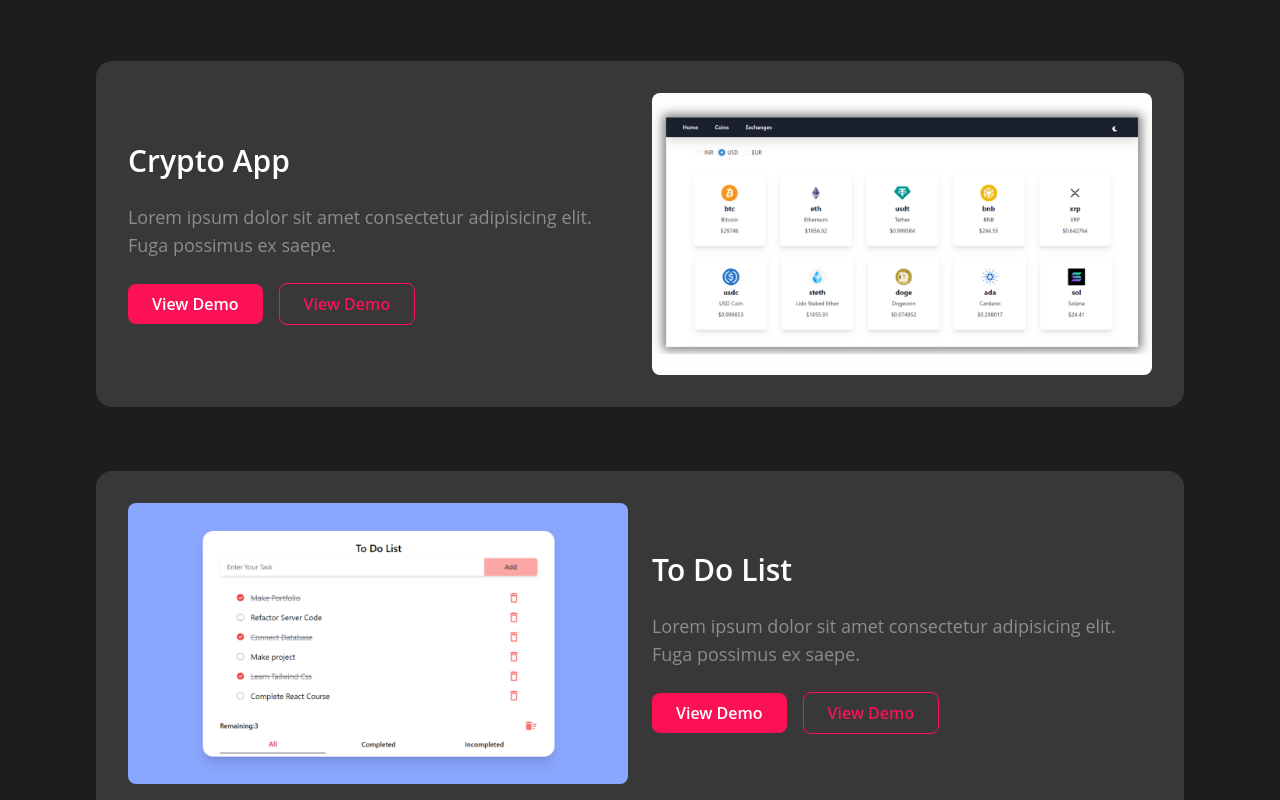
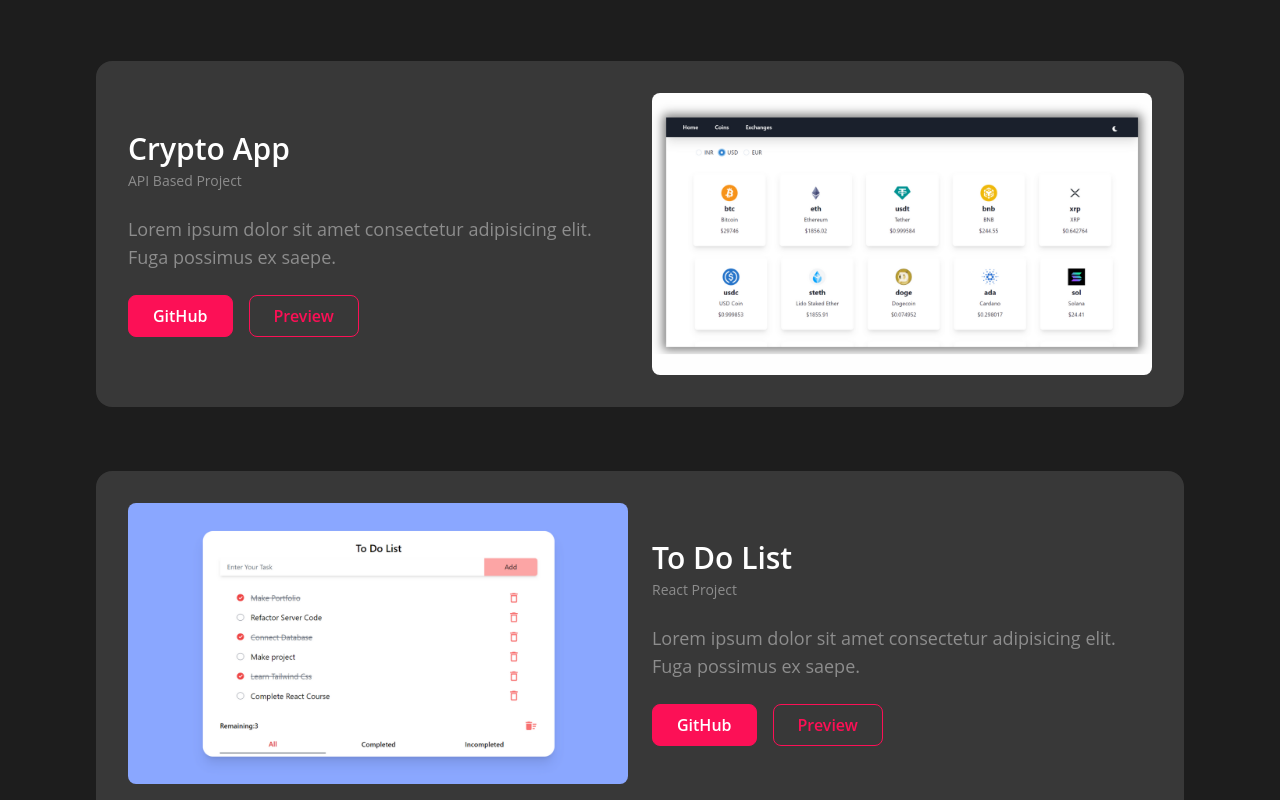
Before and after one commit to shivaydv/Portfolio, a React (Create React App) app: page / in a window 1280 px wide. Shown: the part 1240-2040 px from the top of the page. Built offline with nearby package versions, Linux system fonts and the light colour scheme.

Commit message:
added links and repos of the project and resolve the redirect error of netlify

```diff
--- a/src/Components/HeroSection.jsx
+++ b/src/Components/HeroSection.jsx
@@ -37,14 +37,14 @@ const HeroSection = () => {
           </div>
           <div className="flex gap-8 mt-12 mb-6  md:mt-10 md:mb-10 md:self-start  ">
             <a
-              className=" hover:text-[#fc1056] hover:scale-125 ease-in-out duration-200 "
+              className=" hover:text-[#fc1056] hover:scale-125 ease-in-out duration-200   "
               href="https://github.com/Shivaydv/" target="blank"
             >
               <AiFillGithub size={"2rem"} />
             </a>
             <a
               className=" hover:text-[#fc1056] hover:scale-125 ease-in-out duration-200 "
-              href="https://www.linkedin.com/in/shivay1256/" target="blank"
+              href="https://www.linkedin.com/in/shivaydv/" target="blank"
             >
               <AiFillLinkedin size={"2rem"} />
             </a>
@@ -62,7 +62,7 @@ const HeroSection = () => {
             </a>
 
           </div>
-          <button className=" px-6 py-2 bg-[#fc1056] rounded-lg font-semibold md:self-start">
+          <button className=" px-6 py-2 bg-[#fc1056] rounded-lg font-semibold md:self-start ease-in-out  hover:bg-[#fc105792]">
             <Link to={"/contact"}>Contact Me</Link>
           </button>
 
--- a/src/Components/Project.jsx
+++ b/src/Components/Project.jsx
@@ -14,57 +14,64 @@ const Project = () => {
     const projects=[{
         id:1,
         name:'Chat App',
+        subheading:"MERN Stack Project",
         description: "Lorem ipsum dolor sit amet consectetur adipisicing elit. Fuga possimus ex saepe.",
         image:{src:chat_p,alt:"Chat App"},
-        github_link:"https://github.com/shivaydv",
-        live_demo:""
+        github_link:"https://github.com/shivaydv/Chat-app",
+        live_demo:"https://shivaydv-chat-app.netlify.app/"
     },
     {
         id:2,
         name:'Crypto App',
+        subheading:"API Based Project",
         description: "Lorem ipsum dolor sit amet consectetur adipisicing elit. Fuga possimus ex saepe.",
         image:{src:crypto_p,alt:"Crypto App"},
-        github_link:"https://github.com/shivaydv",
-        live_demo:""
+        github_link:"https://github.com/shivaydv/Crypto-App",
+        live_demo:"https://sy-crypto.netlify.app/"
     },{
         id:3,
         name:'To Do List',
+        subheading:"React Project",
         description: "Lorem ipsum dolor sit amet consectetur adipisicing elit. Fuga possimus ex saepe.",
         image:{src:todolist_p,alt:"To Do List App"},
-        github_link:"https://github.com/shivaydv",
-        live_demo:""
+        github_link:"https://github.com/shivaydv/To-Do-List",
+        live_demo:"https://shivaydv-to-do-list.netlify.app/"
     },
     {
         id:4,
         name:'Tesla Clone',
+        subheading:"Basic Project",
         description: "Lorem ipsum dolor sit amet consectetur adipisicing elit. Fuga possimus ex saepe.",
         image:{src:tesla_p,alt:"Tesla"},
-        github_link:"https://github.com/shivaydv",
-        live_demo:""
+        github_link:"https://github.com/shivaydv/Tesla",
+        live_demo:"https://shivaydv.github.io/Tesla/"
     },
     {
         id:5,
         name:'TVJ Store',
+        subheading:"React Project",
         description: "Lorem ipsum dolor sit amet consectetur adipisicing elit. Fuga possimus ex saepe.",
         image:{src:tvj_p,alt:"TVJ Store"},
-        github_link:"https://github.com/shivaydv",
-        live_demo:""
+        github_link:"https://github.com/shivaydv/TVJ-Store",
+        live_demo:"https://shivaydv-ecom.netlify.app/"
     },
     {
         id:6,
         name:'Weather App',
+        subheading:"API Based Project",
         description: "Lorem ipsum dolor sit amet consectetur adipisicing elit. Fuga possimus ex saepe.",
         image:{src:weather_p,alt:"Weather App"},
-        github_link:"https://github.com/shivaydv",
-        live_demo:""
+        github_link:"https://github.com/shivaydv/weather-app",
+        live_demo:"https://sy-weather-app.netlify.app/"
     },
     {
         id:7,
         name:'Solve Mind',
+        subheading:"React Project",
         description: "Lorem ipsum dolor sit amet consectetur adipisicing elit. Fuga possimus ex saepe.",
         image:{src:solvemind_p,alt:"Solve Mind"},
-        github_link:"https://github.com/shivaydv",
-        live_demo:""
+        github_link:"https://github.com/shivaydv/SolveMind",
+        live_demo:"https://solvemind.netlify.app/"
     }]
 
 
@@ -81,15 +88,18 @@ const Project = () => {
             <div className={`w-full md:w-1/2  flex justify-center items-center `}>
                 <img className='rounded-lg object-cover' src={item.image.src} alt={item.image.alt} />
             </div>
-            <div className=' w-full md:w-1/2 space-y-6  justify-center flex flex-col '>
+            <div className=' w-full md:w-1/2 space-y-6  justify-center flex flex-col  '>
+                <div className='space-y-1'>
                 <h1 className='text-3xl font-semibold'>{item.name}</h1>
+                <p className='text-sm text-[#8d8d8d]'>{item.subheading}</p>
+                </div>
                 <p className='text-lg text-[#8d8d8d]'>{item.description}</p>
-                <div className='space-x-4'>
-                <button className=" px-6 py-2 bg-[#fc1056] rounded-lg font-semibold md:self-start">
-                    <a href={item.github_link}>View Demo</a>
+                <div className='md:space-x-4 flex justify-evenly w-full md:justify-start '>
+                <button className=" px-6 py-2 bg-[#fc1056] ease-in-out  hover:bg-[#fc105792] border border-[#fc1056] rounded-lg font-semibold md:self-start">
+                    <a href={item.github_link}>GitHub</a>
                 </button>
-                <button className=" px-6 py-2 border text-[#fc1056] border-[#fc1056] rounded-lg font-semibold md:self-start">
-                    <a href={item.live_demo}>View Demo</a>
+                <button className=" px-6 py-2 border text-[#fc1056] ease-in-out hover:text-[#fff] hover:border-[#fff] border-[#fc1056] rounded-lg font-semibold md:self-start">
+                    <a href={item.live_demo}>Preview</a>
                 </button>
                 </div>
             </div>
--- a/src/Pages/Contact.jsx
+++ b/src/Pages/Contact.jsx
@@ -55,7 +55,10 @@ const Contact = () => {
 
         </motion.div>
       </div>
+
+
     </div>
+
   );
 };
 
```
Also changed, not shown: 1 other file (tests, documents, lock files or other folders).
